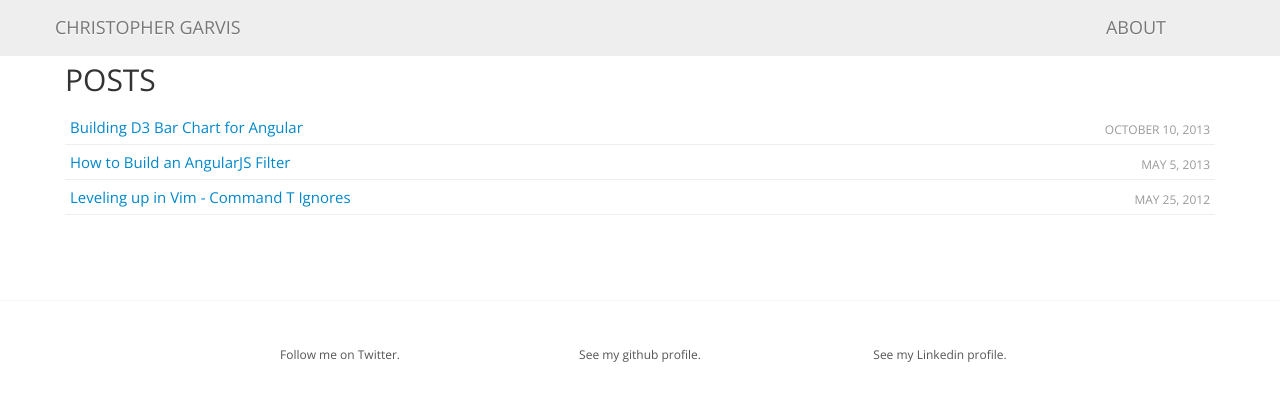
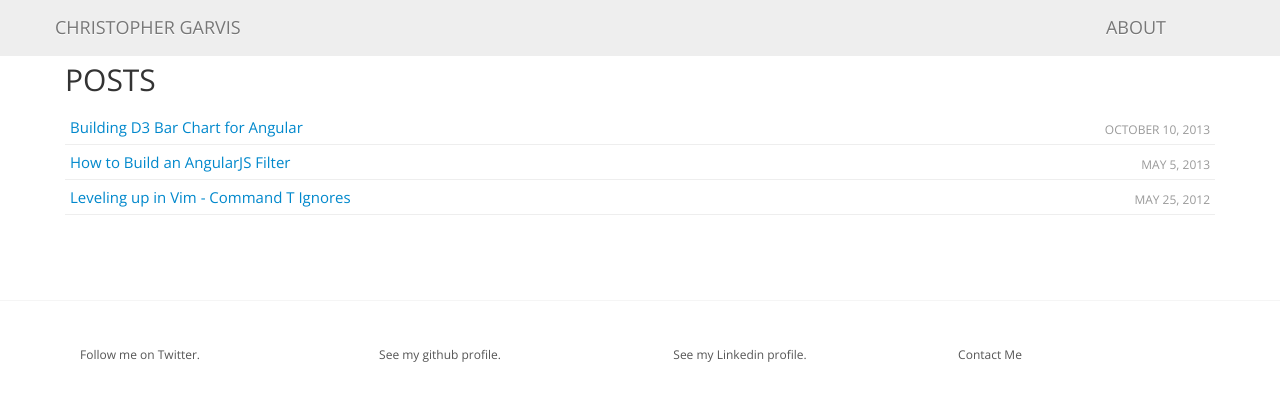
Before and after one commit to cgarvis/chrisgarvis.com, a Jekyll site: the page built from index.html, in a window 1280 px wide. Shown: the top 401 px of the page. Built offline with Jekyll 4.4.1, drawn with Linux system fonts in a browser that asks for light colours; nearby versions of some CDN libraries; Markdown is read by kramdown in place of the engine named in the settings.

Commit message:
Add contact me

```diff
--- a/_layouts/default.html
+++ b/_layouts/default.html
@@ -62,13 +62,13 @@
     <section class="meta">
       <div class="container">
         <div class="row">
-          <div class="span2 offset2">
+          <div class="span2">
             <a href="https://twitter.com/{{ site.author.twitter }}">
               <i class="icon icon-twitter icon-4x"></i>
               <div>Follow me on Twitter.</div>
             </a>
           </div>
-          <div class="span2 next offset1">
+          <div class="span2 offset1">
             <a href="https://github.com/{{ site.author.github }}">
               <i class="icon icon-github icon-4x"></i>
               <div>
@@ -84,6 +84,15 @@
               </div>
             </a>
           </div>
+          <div class="span1 offset1">
+            <a href="mailto:cgarvis@gmail.com">
+              <i class="icon icon-envelope-alt  icon-4x"></i>
+              <div>
+                Contact Me
+              </div>
+            </a>
+
+          </div>
         </div>
       </div>
     </section>
```
